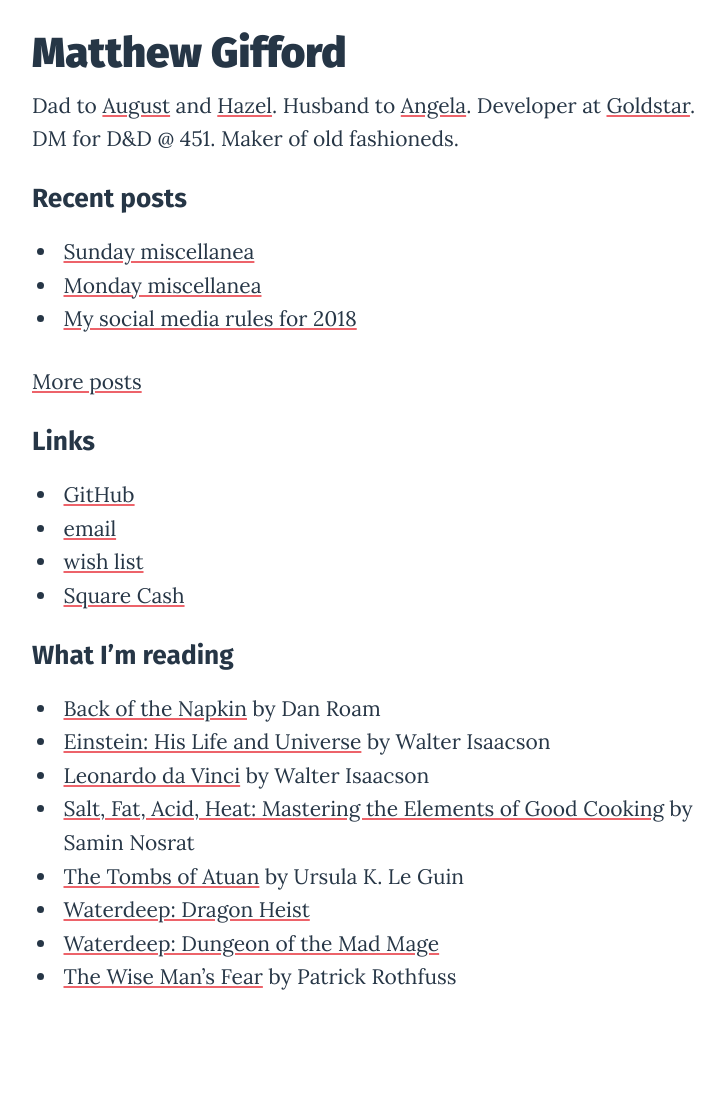
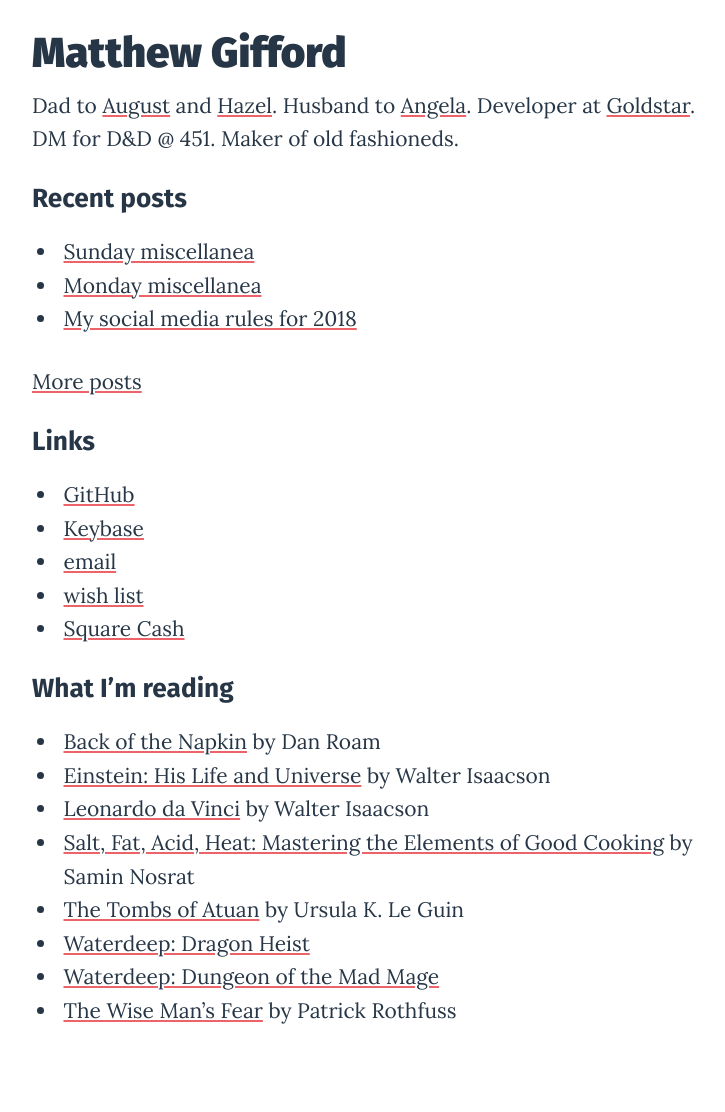
Before and after one commit to mattg/matthewgifford.com, a Jekyll site: the page built from index.md, in a window 1280 px wide. Shown: the whole page, without its empty margins (258-983 px from the left). Built offline with Jekyll 4.4.1, drawn with Linux system fonts in a browser that asks for light colours; before the commit the page ends 1078 px from its top, so only the background shows below that.

Commit message:
Add Keybase link

```diff
--- a/index.md
+++ b/index.md
@@ -18,6 +18,7 @@ Dad to [August](http://www.augustgifford.com/) and [Hazel](http://www.hazelgiffo
 ## Links
 
 - [GitHub](https://github.com/mattg)
+- [Keybase](https://keybase.io/giff)
 - [email](mailto:hello@matthewgifford.com)
 - [wish list](http://www.amazon.com/gp/registry/wishlist/O31YDA173GFW/ref=cm_wl_rlist_go_o?sort=priority&itemPerPage=25)
 - [Square Cash](https://cash.me/$matthewgifford)
```
